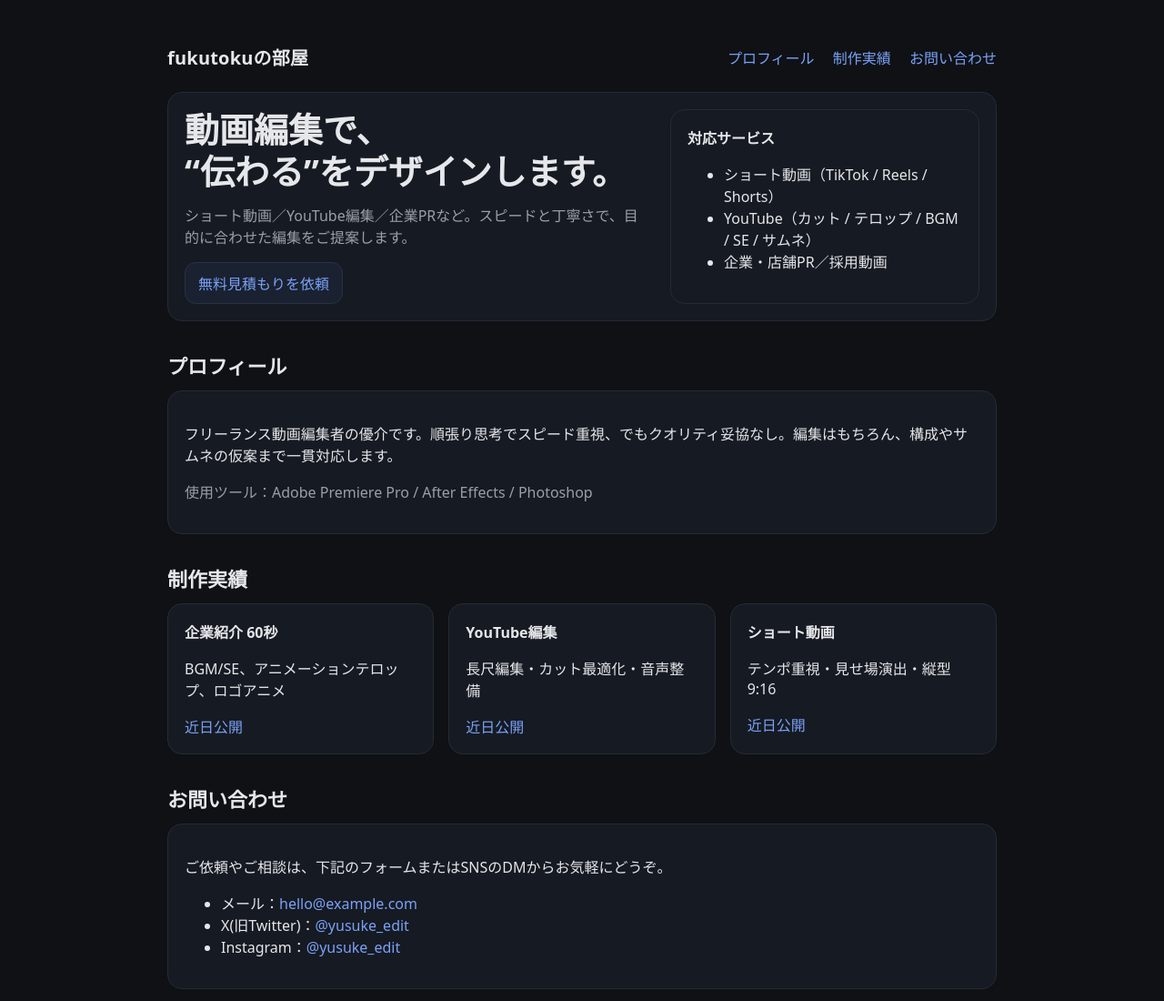
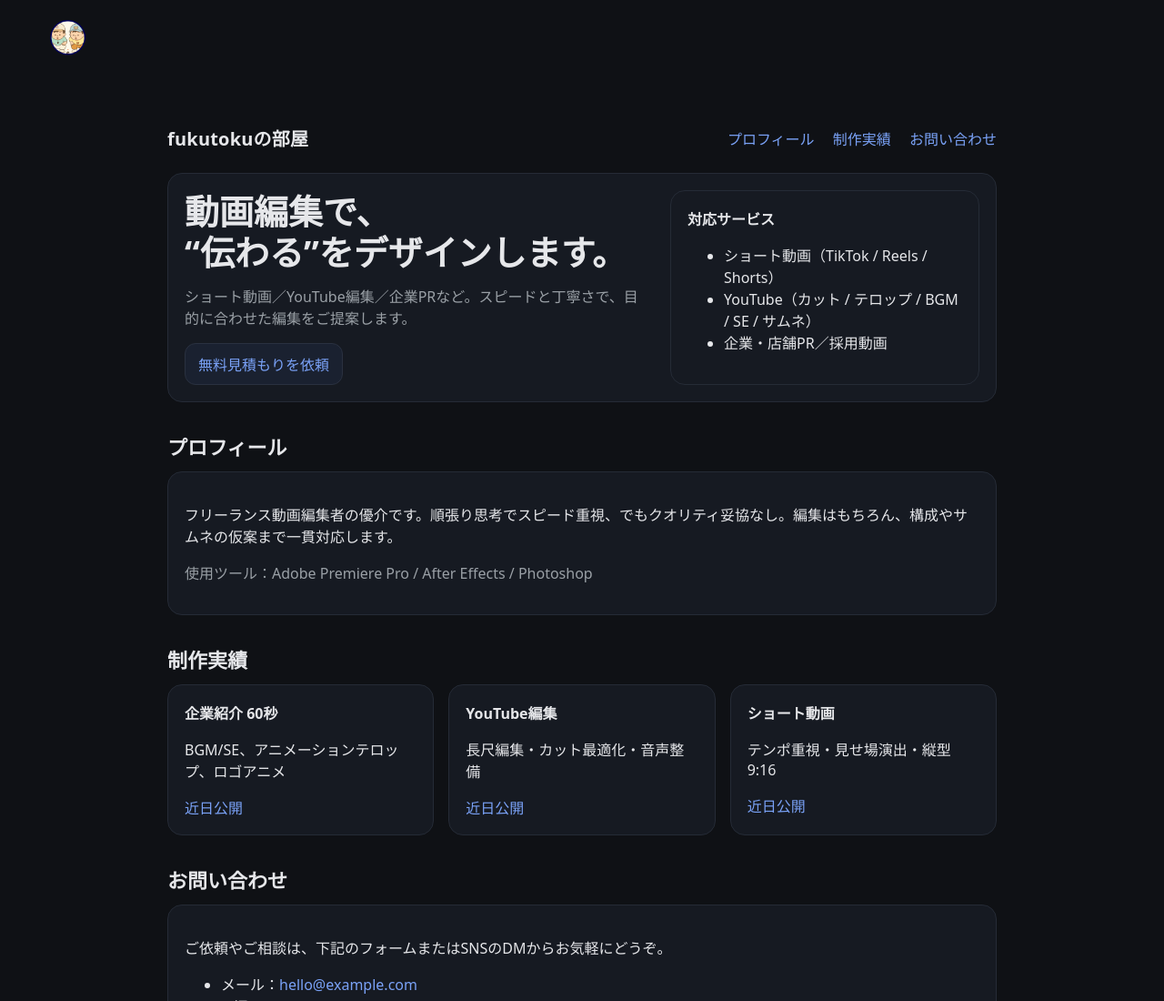
Before and after one commit to fukutoku0446/myportfolio, a plain HTML site: page index.html in a window 1280 px wide. Shown: the top 1100 px of the page at 91% size. Drawn offline with Linux system fonts and the light colour scheme.

Commit message:
Update index.html

```diff
--- a/index.html
+++ b/index.html
@@ -4,6 +4,8 @@
   <meta charset="utf-8" />
   <meta name="viewport" content="width=device-width, initial-scale=1" />
   <title>fukutokuの部屋</title>
+  <img src="fukutoku_icon.png" alt="アイコン" width="150">
+
   <meta name="description" content="フリーランス動画編集者のポートフォリオ" />
   <style>
     :root { --bg:#0f1115; --fg:#e6e7ea; --muted:#9aa0a6; --card:#161a22; --accent:#7aa2f7; }
```
